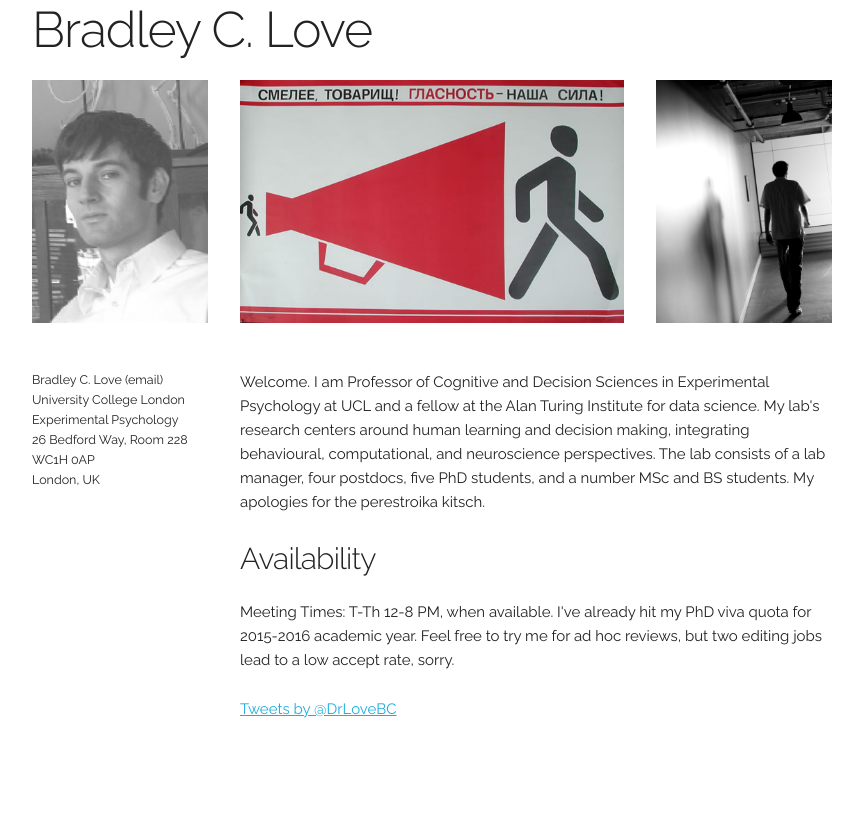
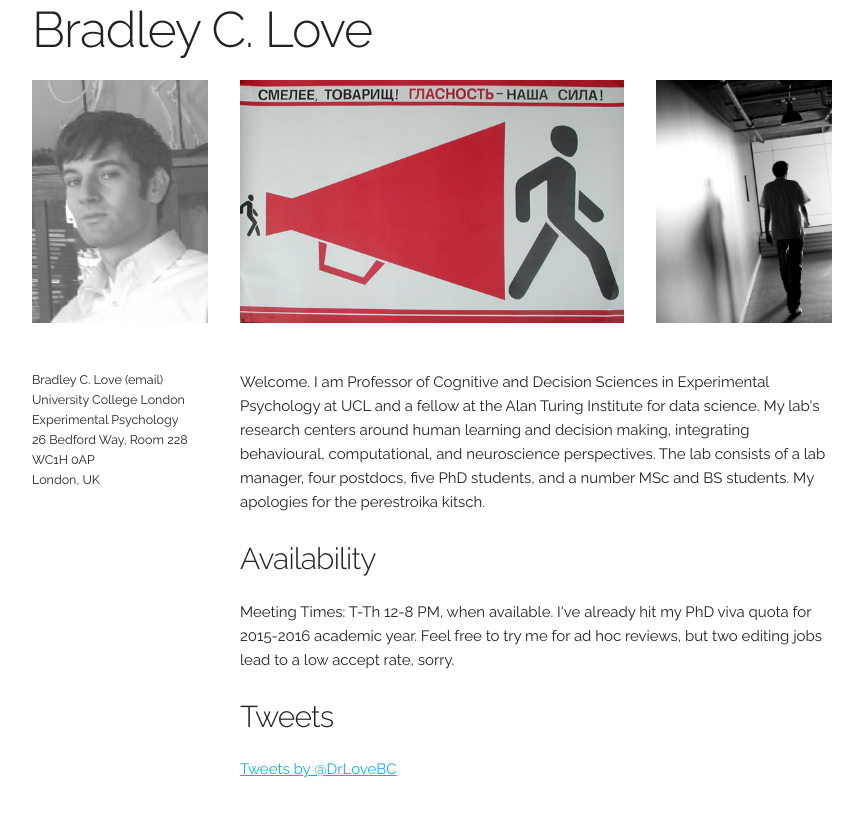
Before and after one commit to lovebc/lovebc.github.io, a Jekyll site: the page built from index.html, in a window 1280 px wide. Shown: the top 817 px of the page, without its empty margins (208-1071 px from the left). Built offline with Jekyll 4.4.1, drawn with Linux system fonts in a browser that asks for light colours; nearby versions of some CDN libraries; comment, search, counter and statistics services are not loaded.

Commit message:
Update index.html

```diff
--- a/index.html
+++ b/index.html
@@ -39,7 +39,7 @@ layout: test
             <p>
             <h4>Availability</h4>
             <p>Meeting Times: T-Th 12-8 PM, when available. I've already hit my PhD viva quota for 2015-2016 academic year. Feel free to try me for ad hoc reviews, but two editing jobs lead to a low accept rate, sorry. </p>
-
+            <h4>Tweets</h4>
             <a class="twitter-timeline"  href="https://twitter.com/DrLoveBC" data-widget-id="513078909043089409"  data-chrome="nofooter noheader" height="350" width="600">Tweets by @DrLoveBC</a>
             <script>!function(d,s,id){var js,fjs=d.getElementsByTagName(s)[0],p=/^http:/.test(d.location)?'http':'https';if(!d.getElementById(id)){js=d.createElement(s);js.id=id;js.src=p+"://platform.twitter.com/widgets.js";fjs.parentNode.insertBefore(js,fjs);}}(document,"script","twitter-wjs");</script>
 
```
